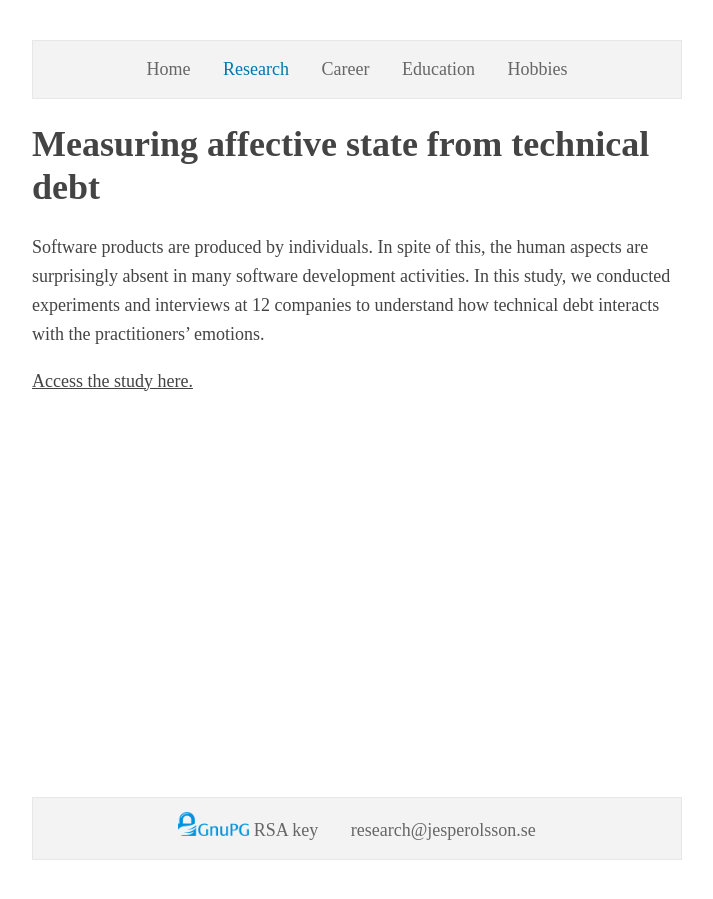
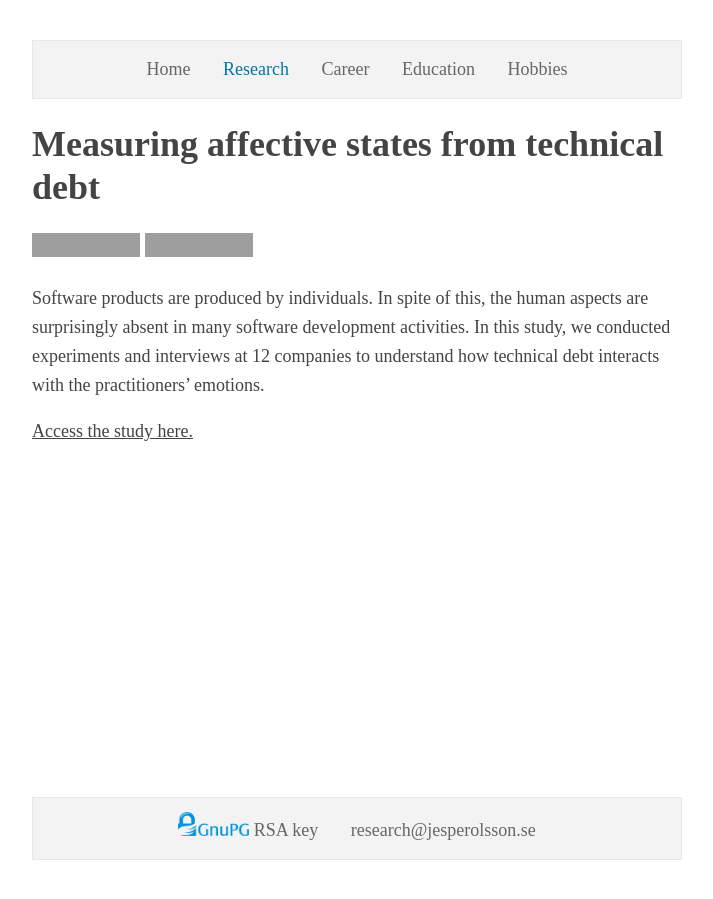
Before and after one commit to jesperolsson-se/Website, a Jekyll site: the page built from research/index.md, in a window 1280 px wide. Shown: the whole page, without its empty margins (283-996 px from the left). Built offline with Jekyll 4.4.1, drawn with Linux system fonts in a browser that asks for light colours; grey boxes are pictures that could not be loaded.

Commit message:
content(research): Preprint to publication; affects

```diff
--- a/research/index.md
+++ b/research/index.md
@@ -2,7 +2,11 @@
 title: Research
 emailHandle: research
 ---
-# Measuring affective state from technical debt
+# Measuring affective states from technical debt
+
+[![Journal Article](https://img.shields.io/badge/Venue-Journal Article-bringgreen)](https://rdcu.be/ct7UK)
+[![DOI:10.1007/s10664-021-09998-w](http://img.shields.io/badge/DOI-10.1007/s10664--021--09998--w-0366D6.svg)](https://doi.org/10.1007/s10664-021-09998-w)
+
 Software products are produced by individuals. In spite of this, the human aspects are surprisingly absent in many software development activities. In this study, we conducted experiments and interviews at 12 companies to understand how technical debt interacts with the practitioners' emotions.
 
-[Access the study here.](https://arxiv.org/abs/2009.10660){: class="ext-link"}
+[Access the study here.](https://link.springer.com/article/10.1007%2Fs10664-021-09998-w){: class="ext-link"}
```
